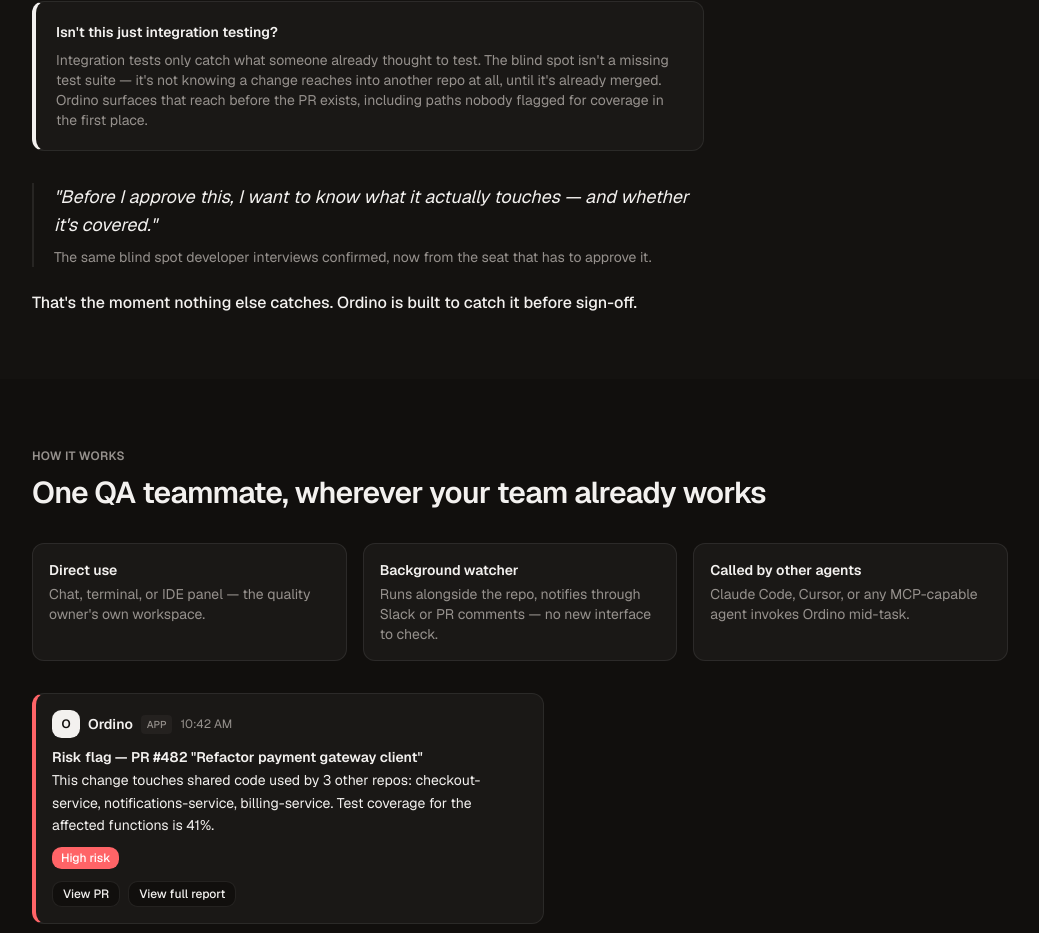
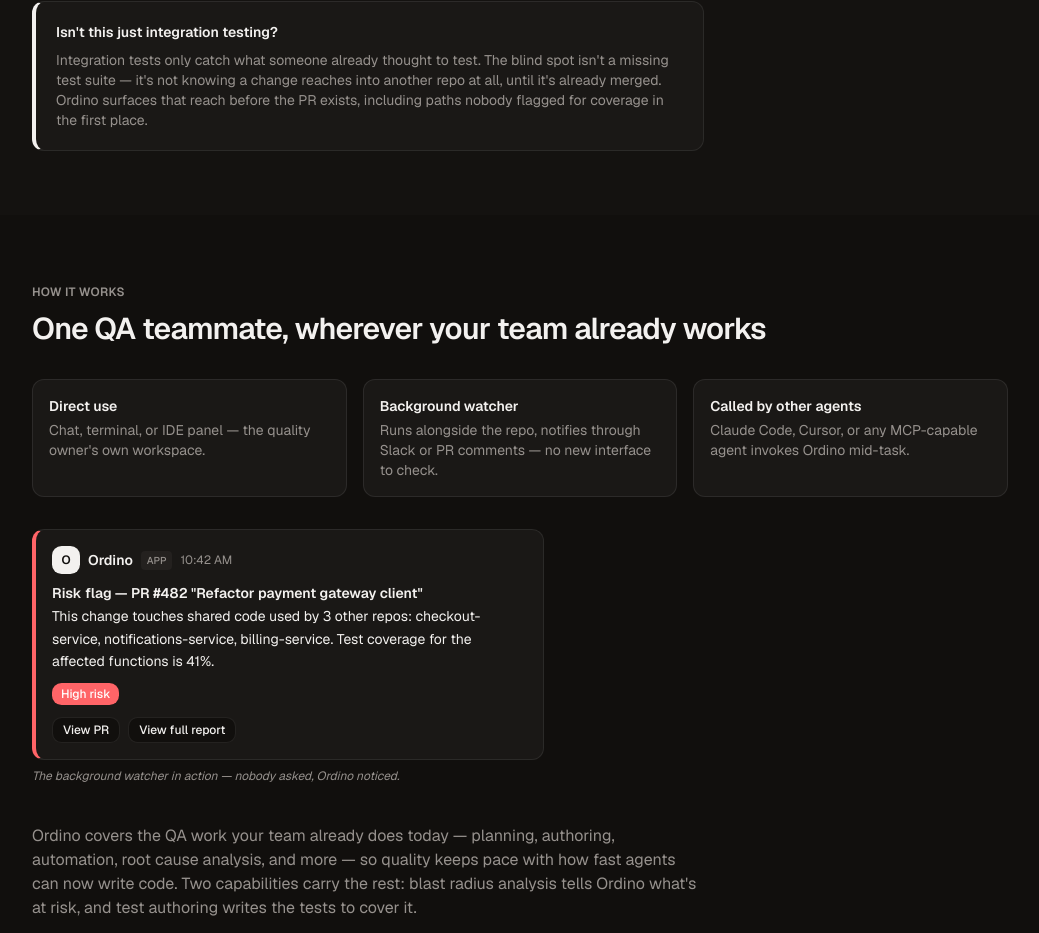
Before and after one commit to ganjilive/ordino-ai-prototype, a Next.js app: page /marketing in a window 1280 px wide. Shown: the part 1248-2181 px from the top of the page, without its empty margins (120-1159 px from the left). Built offline with nearby package versions, Linux system fonts and the light colour scheme.

Commit message:
Remove pull-quote and closing line from marketing page Why section
Trims the "before I approve this" blockquote and its closing line
per user request.

```diff
--- a/app/marketing/page.tsx
+++ b/app/marketing/page.tsx
@@ -158,20 +158,6 @@
               first place.
             </p>
           </div>
-
-          <blockquote className="mt-8 max-w-2xl border-l-2 border-border pl-5 text-lg text-foreground italic">
-            &quot;Before I approve this, I want to know what it actually touches — and
-            whether it&apos;s covered.&quot;
-            <footer className="mt-2 text-sm font-normal text-muted-foreground not-italic">
-              The same blind spot developer interviews confirmed, now from the seat that has
-              to approve it.
-            </footer>
-          </blockquote>
-
-          <p className="mt-6 max-w-2xl text-base font-medium">
-            That&apos;s the moment nothing else catches. Ordino is built to catch it before
-            sign-off.
-          </p>
         </div>
       </section>
 
```
